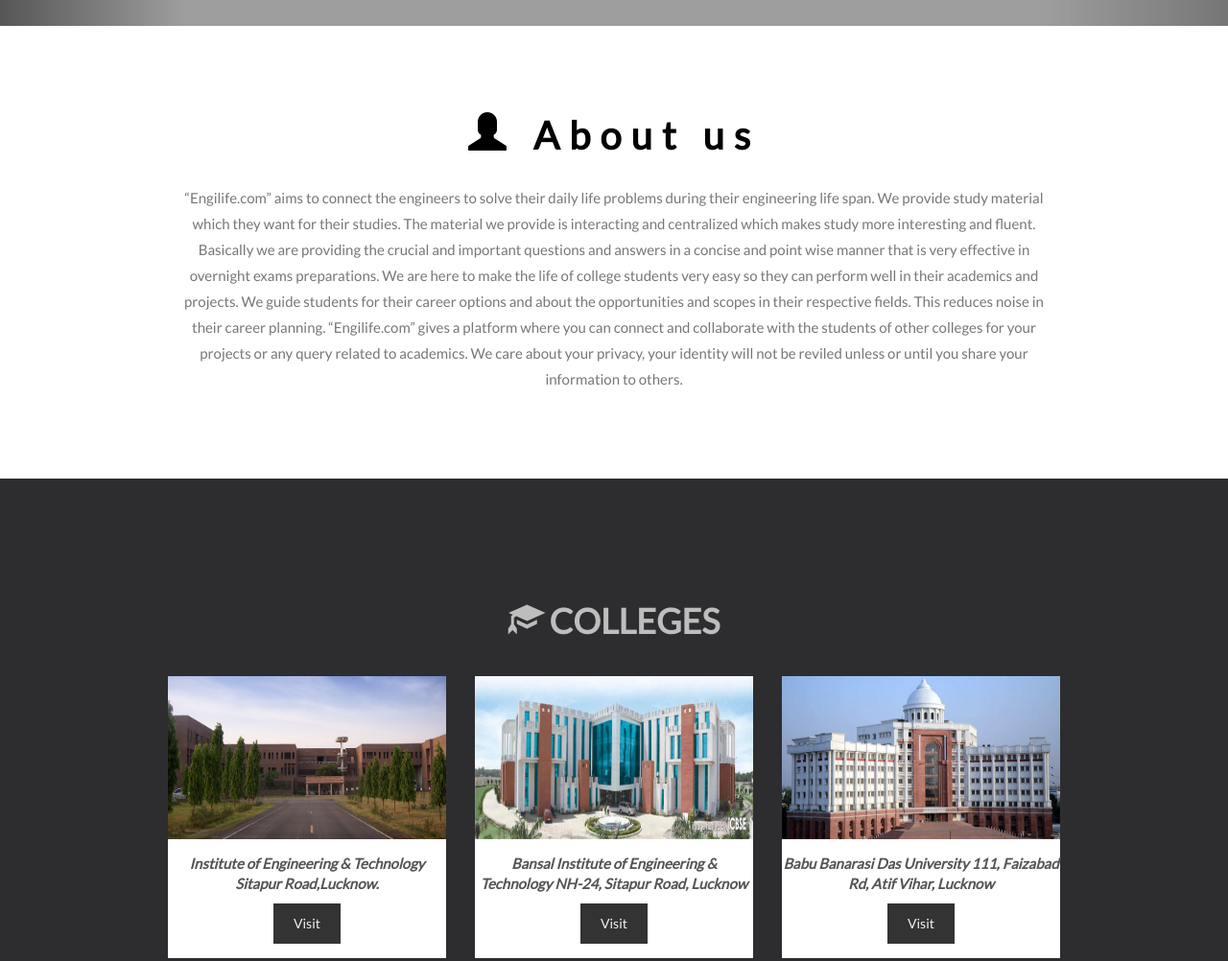
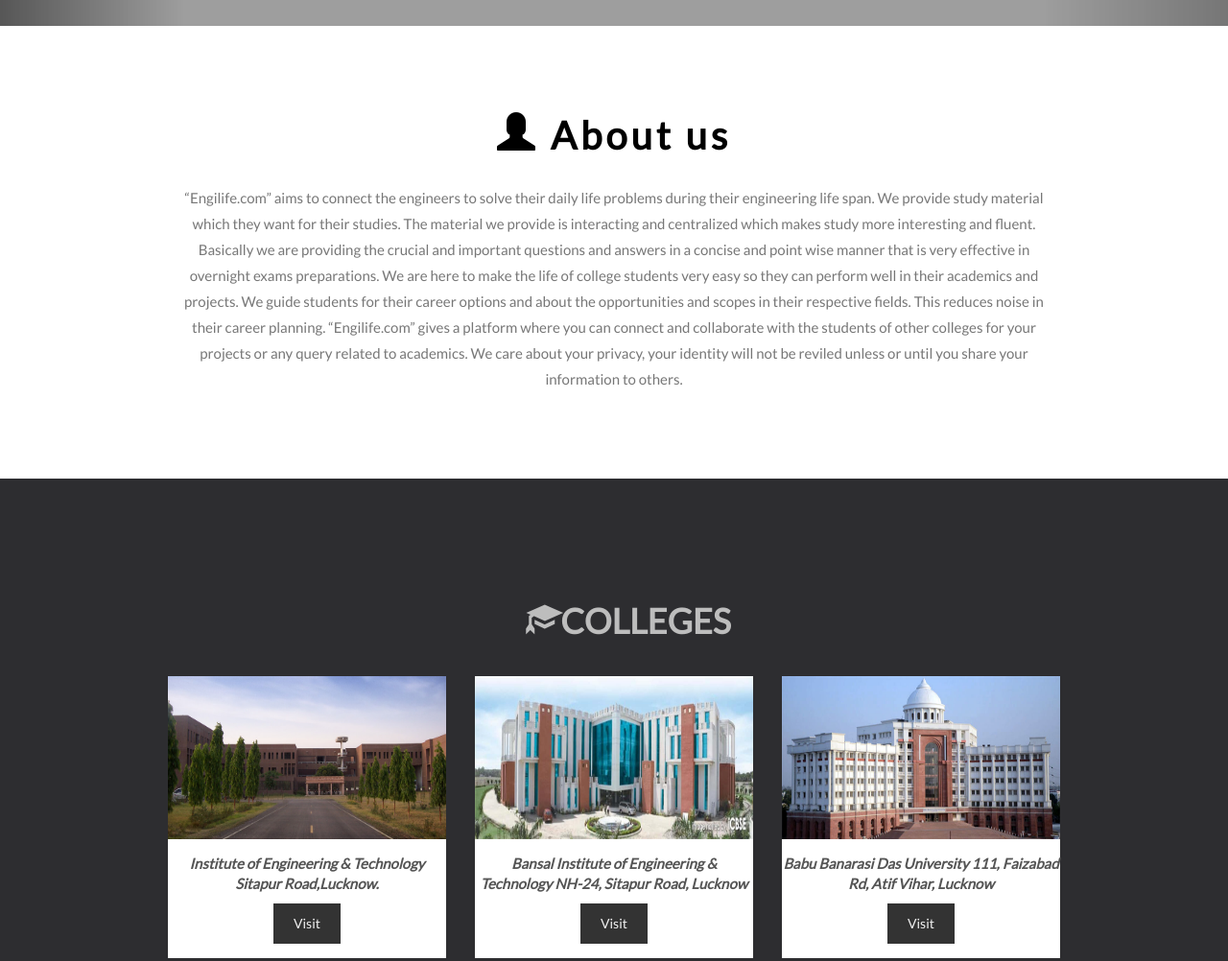
Before and after one commit to shubham860/sample-page, a plain HTML site: page index.html in a window 1280 px wide. Shown: the part 723-1725 px from the top of the page at 96% size. Drawn offline with nearby package versions, Linux system fonts and the light colour scheme; grey boxes are pictures that could not be loaded.

Commit message:
update-3

```diff
--- a/assets/css/stylesheet.css
+++ b/assets/css/stylesheet.css
@@ -4,7 +4,7 @@ body {
 }
 h3, h4 {
     margin: 10px 0 30px 0;
-    letter-spacing: 10px;
+    letter-spacing: 4px;
     font-size: 40px;
     color: white
 }
--- a/index.html
+++ b/index.html
@@ -89,7 +89,7 @@
 <div id="colleges" class="bg-1">
   <div class="container">
     <br />
-    <h1 class="text-center"><b id="head"> <span class="glyphicon glyphicon-education"></span> COLLEGES</b></h1>
+    <h1 class="text-center"><b id="head" style="margin-left:30px;"> <span class="glyphicon glyphicon-education"></span>COLLEGES</b></h1>
     <br />
     <div class="row text-center">
       <div class="col-md-4">
```
Also changed, not shown: package-lock.json (added), 1 other file.
